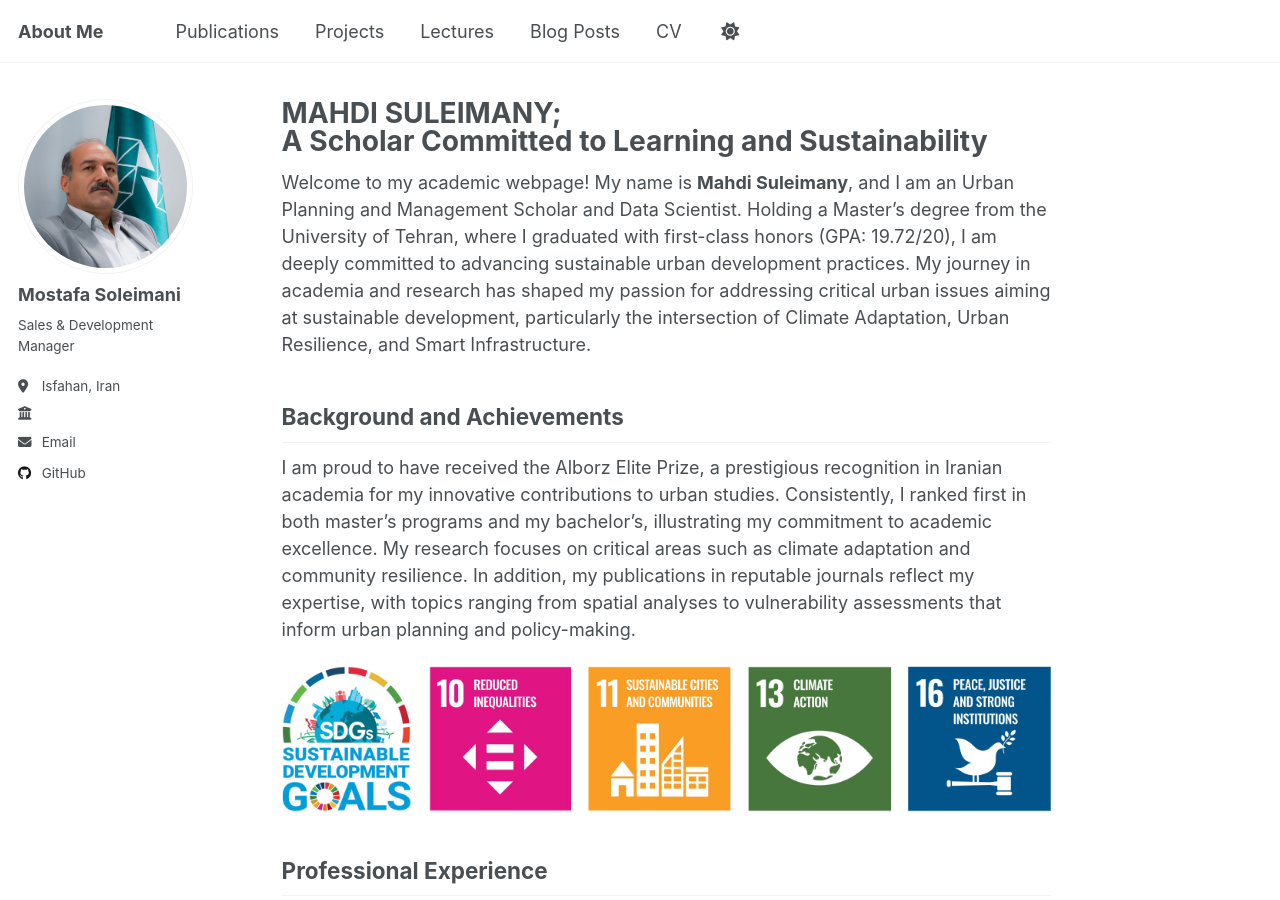
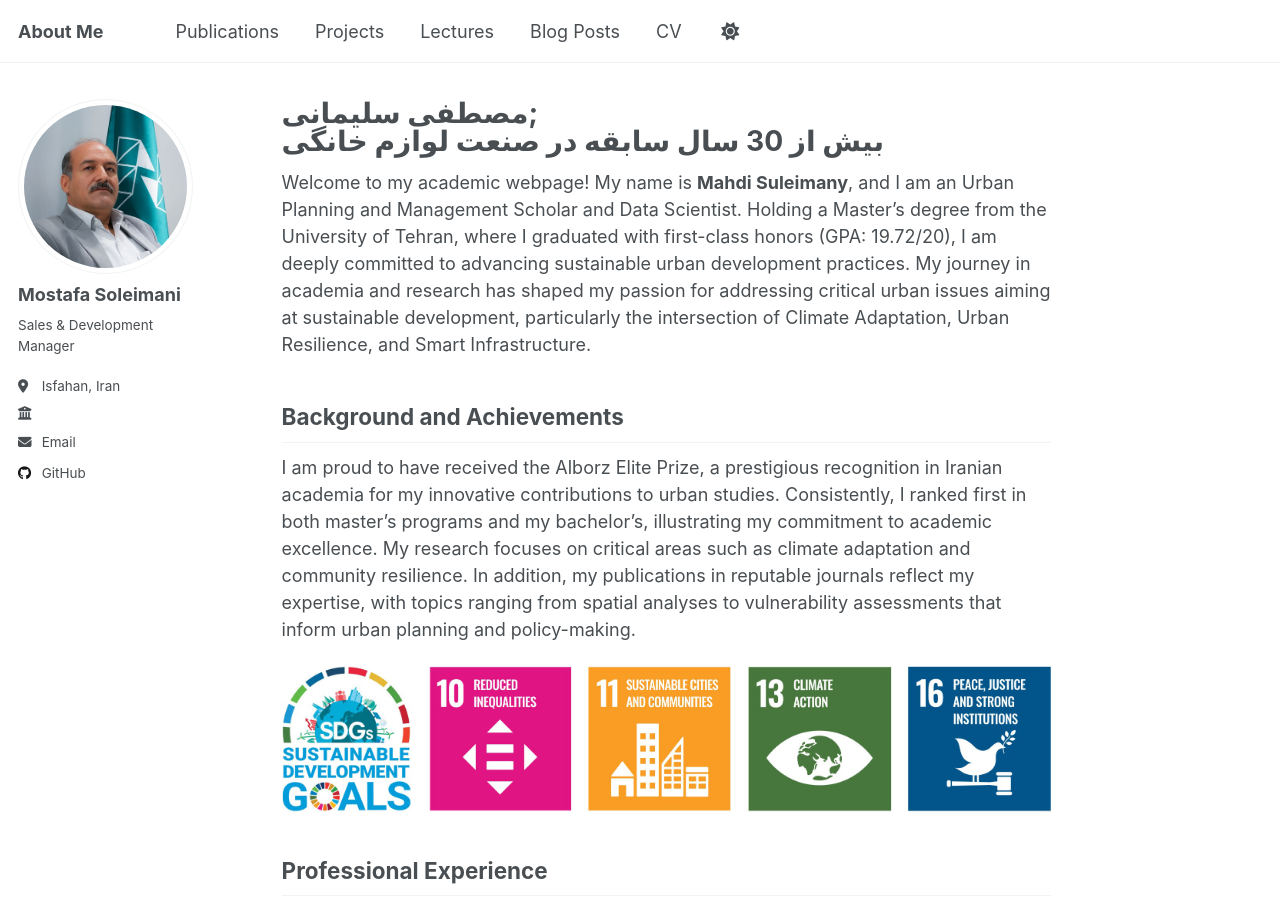
Before and after one commit to mo-soleimani/mo-soleimani.github.io, a Jekyll site: the page built from _pages/about.md, in a window 1280 px wide and 900 px high. Built offline with Jekyll 4.4.1, drawn with Linux system fonts in a browser that asks for light colours; some web fonts are replaced.

Commit message:
Update about.md

```diff
--- a/_pages/about.md
+++ b/_pages/about.md
@@ -1,6 +1,6 @@
 ---
 permalink: /
-title: 'MAHDI SULEIMANY; <br> A Scholar Committed to Learning and Sustainability'
+title: 'مصطفی سلیمانی; <br> بیش از 30 سال سابقه در صنعت لوازم خانگی'
 author_profile: true
 redirect_from:
   - /about/
```
